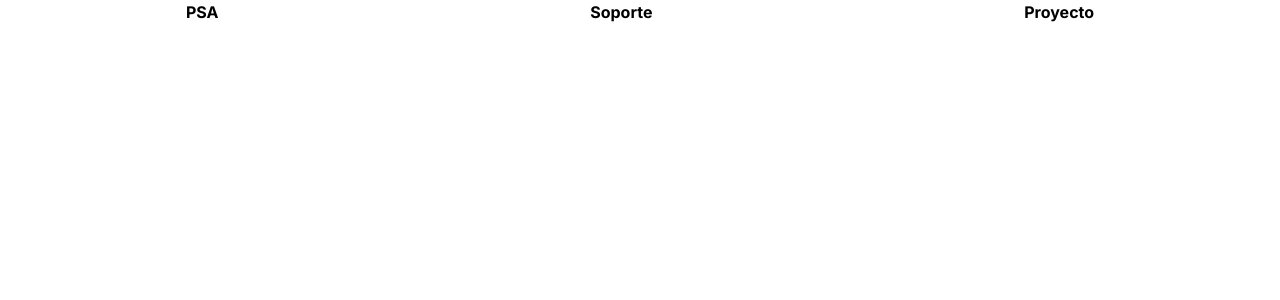
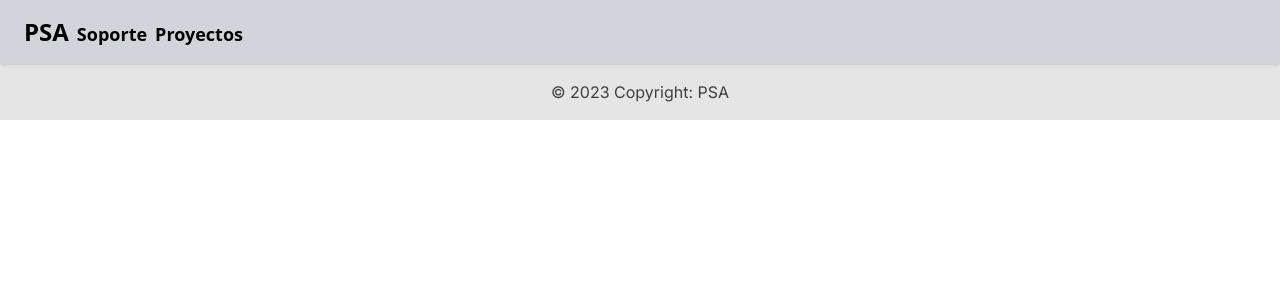
Before and after one commit to mauroj4ckunas/psa-front, a Next.js app: page / in a window 1280 px wide. Shown: the top 300 px of the page. Built offline with nearby package versions, Linux system fonts and the light colour scheme.

Commit message:
Agregado de footer y header navbar

```diff
--- a/src/app/layout.tsx
+++ b/src/app/layout.tsx
@@ -18,12 +18,23 @@ export default function RootLayout({
   return (
     <html lang="en">
       <body className={inter.className}>
-        <header className=' w-full mb-10 flex justify-around text-black font-bold'>
-          <Link href={'/'}>PSA</Link>
-          <Link href={'/soporte'}>Soporte</Link>
-          <div>Proyecto</div>
+        <header className=' w-full flex justify-around text-black font-bold'>
+        <nav className="font-sans flex flex-col text-center sm:flex-row sm:text-left sm:justify-between py-4 px-6 bg-gray-300 shadow sm:items-baseline w-full">
+            <div className="mb-2 sm:mb-0">
+                <a href={'/'} className="text-2xl no-underline text-grey-darkest hover:text-blue-dark">PSA</a>
+                <a href={'/soporte'} className="text-lg no-underline text-grey-darkest hover:text-blue-dark ml-2">Soporte</a>
+                <a href={'/proyecto'} className="text-lg no-underline text-grey-darkest hover:text-blue-dark ml-2">Proyectos</a>
+            </div>
+        </nav>
         </header>
-        {children}
+        <div className='h-full'>
+            {children}
+        </div>
+        <footer className="bg-neutral-200 text-center dark:bg-neutral-700 lg:text-left">
+            <div className="p-4 text-center text-neutral-700 dark:text-neutral-200">
+            © 2023 Copyright: PSA
+            </div>
+        </footer>
       </body>
     </html>
   )
--- a/src/app/page.tsx
+++ b/src/app/page.tsx
@@ -3,7 +3,7 @@ import Link from 'next/link'
 
 export default function Home() {
   return (
-    <main className="flex min-h-screen flex-col items-center p-16">
+    <main className="flex min-h-full flex-col items-center">
     </main>
   )
 }
--- a/src/app/proyecto/page.tsx
+++ b/src/app/proyecto/page.tsx
@@ -10,8 +10,8 @@ function Proyecto() {
   const router = useRouter();
   return (
     <>
-      <main className="flex flex-col items-center p-16">
-        <header className="w-full h-[20%] flex flex-grow justify-between text-black font-bold mb-4">
+      <main className="min-h-full h-full items-center px-5 pt-5 bg-gray-300 m-5 rounded-xl divide-y-2">
+        <header className="w-full flex flex-grow justify-between text-black font-bold mb-4">
           <div className='text-4xl'>
             Listado de Proyectos
           </div>
```
